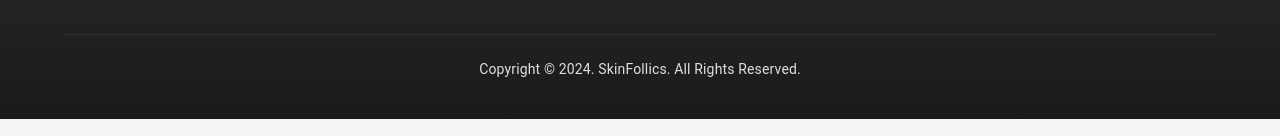
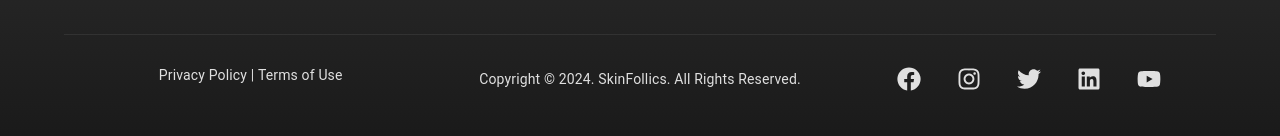
Before and after one commit to pareekdevansh/skin-follix-ui, a React (Create React App) app: page / in a window 1280 px wide. Shown: the part 2719-2855 px from the top of the page. Built offline with nearby package versions, Linux system fonts and the light colour scheme; no server answers.

Commit message:
social media handles info in footer

```diff
--- a/src/components/footer/Footer.jsx
+++ b/src/components/footer/Footer.jsx
@@ -1,12 +1,16 @@
 import React from "react";
-import { Box, Typography, Grid, Link, Divider } from "@mui/material";
+import { Box, Typography, Grid, Link, Divider, IconButton, Tooltip } from "@mui/material";
 import { styled } from "@mui/system";
+import { FaFacebook, FaInstagram, FaTwitter, FaLinkedin, FaYoutube } from "react-icons/fa";
+
+// Constants
 import { APP_NAME } from "../../constants/app-info";
 import { FULL_ADDRESS, LOCATION_LINK } from "../../constants/address";
 import { CONTACT_PHONE_NUMBER } from "../../constants/contact-info";
 import { footerLinkItems } from "./constants";
 import { trackCallEvent, trackLocationClick } from "../../analytics";
 
+// Styled Components
 const FooterContainer = styled(Box)(({ theme }) => ({
   background: `linear-gradient(180deg, ${theme?.palette?.grey?.[800] || "#333333"} 0%, ${theme?.palette?.grey?.[900] || "#1a1a1a"
     } 100%)`,
@@ -16,7 +20,6 @@ const FooterContainer = styled(Box)(({ theme }) => ({
   flexDirection: "column",
 }));
 
-
 const FooterHeading = styled(Typography)(({ theme }) => ({
   fontWeight: theme?.typography?.fontWeightMedium || 600,
   marginBottom: theme?.spacing?.(2) || "16px",
@@ -24,8 +27,8 @@ const FooterHeading = styled(Typography)(({ theme }) => ({
   color: theme?.palette?.primary?.main || "#2196f3",
 }));
 
-const FooterLink = styled(Link)(({ theme }) => ({
-  display: "block",
+const FooterLink = styled(Link)(({ theme, display = "block" }) => ({
+  display: display,
   marginBottom: theme?.spacing?.(1) || "8px",
   textDecoration: "none",
   color: theme?.palette?.grey?.[300] || "#e0e0e0",
@@ -34,25 +37,69 @@ const FooterLink = styled(Link)(({ theme }) => ({
   },
 }));
 
-function getCurrentYear() {
-  return new Date().getFullYear();
-}
+const SocialIconsContainer = styled(Box)({
+  display: "flex",
+  justifyContent: "center",
+  alignItems: "center",
+  gap: "20px",
+});
 
-function Footer() {
-  // const navigation = useNavigate();
+const SocialIconButton = styled(IconButton)(({ theme }) => ({
+  color: theme?.palette?.grey?.[300] || "#e0e0e0",
+  "&:hover": {
+    color: theme?.palette?.primary?.light || "#64b5f6",
+  },
+}));
+
+const FooterBottom = styled(Box)(({ theme }) => ({
+  display: "flex",
+  flexDirection: "column",
+  alignItems: "center",
+  gap: theme.spacing(2),
+  [theme.breakpoints.up("md")]: {
+    flexDirection: "row",
+    justifyContent: "space-between",
+  },
+}));
+
+const SocialMediaIcons = () => {
+  const socialLinks = [
+    { icon: <FaFacebook size={24} />, url: "https://facebook.com", name: "Facebook" },
+    { icon: <FaInstagram size={24} />, url: "https://instagram.com/skinfollics", name: "Instagram" },
+    { icon: <FaTwitter size={24} />, url: "https://twitter.com", name: "Twitter" },
+    { icon: <FaLinkedin size={24} />, url: "https://linkedin.com", name: "LinkedIn" },
+    { icon: <FaYoutube size={24} />, url: "https://www.youtube.com/@dr.vipul.", name: "YouTube" },
+  ];
+
+  return (
+    <SocialIconsContainer>
+      {socialLinks.map(({ icon, url, name }) => (
+        <Tooltip key={name} title={name} arrow>
+          <SocialIconButton href={url} target="_blank" rel="noopener noreferrer">
+            {icon}
+          </SocialIconButton>
+        </Tooltip>
+      ))}
+    </SocialIconsContainer>
+  );
+};
+
+// Footer Component
+const Footer = () => {
+  const getCurrentYear = () => new Date().getFullYear();
 
   return (
     <FooterContainer>
-      <Grid key={"footer-grid"} container spacing={3} justifyContent="space-between">
-
-        <Grid key={"footer-about-us"} item xs={12} sm={4} md={3}>
+      <Grid container spacing={3} justifyContent="space-between">
+        <Grid item xs={12} sm={4} md={3}>
           <FooterHeading variant="h6">About Us</FooterHeading>
           <Typography variant="body2" lineHeight={1.6}>
             At {APP_NAME}, we take immense pride in being a leading dermatology hospital dedicated to delivering exceptional healthcare services.
-            Our Motto is "We Cure because We Care".</Typography>
+            Our Motto is "We Cure because We Care".
+          </Typography>
         </Grid>
 
-        <Grid key={"footer-quick-links"} item xs={12} sm={4} md={3}>
+        <Grid item xs={12} sm={4} md={3}>
           <FooterHeading variant="h6">Quick Links</FooterHeading>
           <Typography component="nav">
             {footerLinkItems.map((item) => (
@@ -63,13 +110,20 @@ function Footer() {
           </Typography>
         </Grid>
 
-        <Grid key={"footer-contact-us"} item xs={12} sm={4} md={3}>
+        <Grid item xs={12} sm={4} md={3}>
           <FooterHeading variant="h6">Contact Us</FooterHeading>
           <Typography variant="body2" lineHeight={1.6}>
             <strong>Address:</strong> {FULL_ADDRESS}
           </Typography>
           <Typography variant="body2" lineHeight={1.6}>
-            <strong>Contact:</strong> <FooterLink style={{ display: "inline" }} href={`tel:+91${CONTACT_PHONE_NUMBER}`} onClick={trackCallEvent}>+91-{CONTACT_PHONE_NUMBER}</FooterLink>
+            <strong>Contact:</strong>{" "}
+            <FooterLink
+              style={{ display: "inline" }}
+              href={`tel:+91${CONTACT_PHONE_NUMBER}`}
+              onClick={trackCallEvent}
+            >
+              +91-{CONTACT_PHONE_NUMBER}
+            </FooterLink>
           </Typography>
           <FooterLink href={LOCATION_LINK} onClick={trackLocationClick}>
             Find us on Google Maps
@@ -79,13 +133,26 @@ function Footer() {
 
       <Divider sx={{ my: 3, backgroundColor: "var(--divider-color)" }} />
 
-      <Box key={"footer-copyright"} textAlign="center">
-        <Typography variant="body2">
-          Copyright © {getCurrentYear()}. {APP_NAME}. All Rights Reserved.
-        </Typography>
-      </Box>
+      <FooterBottom>
+
+        <Box sx={{ flex: 1, textAlign: { xs: "center", sm: "center" } }}>
+          <Typography variant="body2">
+            <FooterLink href="/privacy-policy" display={"inline-block"}>Privacy Policy</FooterLink>
+            <span> | </span>
+            <FooterLink href="/terms-of-use" display={"inline-block"}>Terms of Use</FooterLink>
+          </Typography>
+        </Box>
+        <Box sx={{ flex: 1, textAlign: { xs: "center", sm: "center" } }}>
+          <Typography variant="body2">
+            Copyright © {getCurrentYear()}. {APP_NAME}. All Rights Reserved.
+          </Typography>
+        </Box>
+        <Box sx={{ flex: 1, display: "flex", justifyContent: "center", alignItems: "center" }}>
+          <SocialMediaIcons />
+        </Box>
+      </FooterBottom>
     </FooterContainer>
   );
-}
+};
 
 export default Footer;
```
